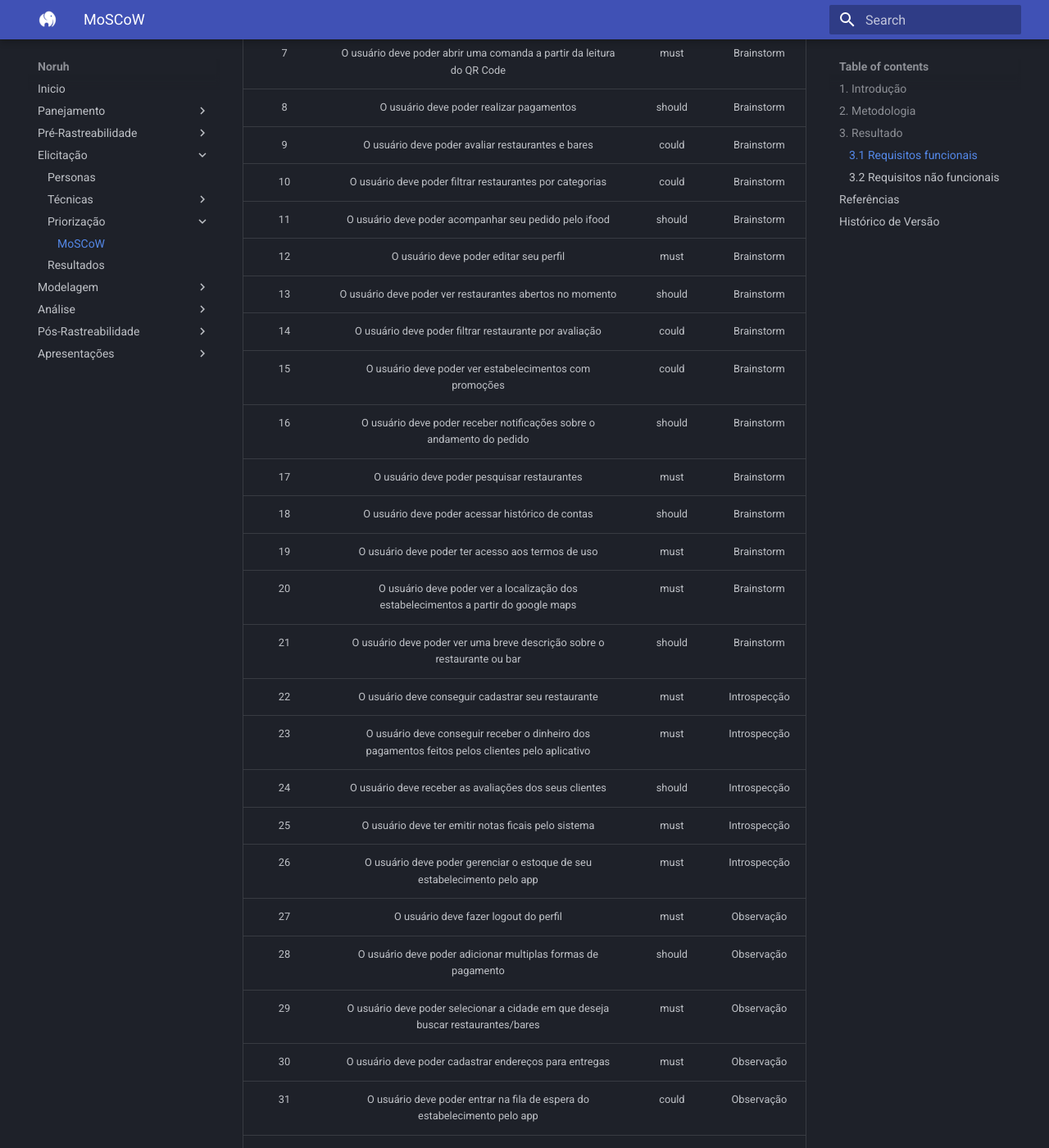
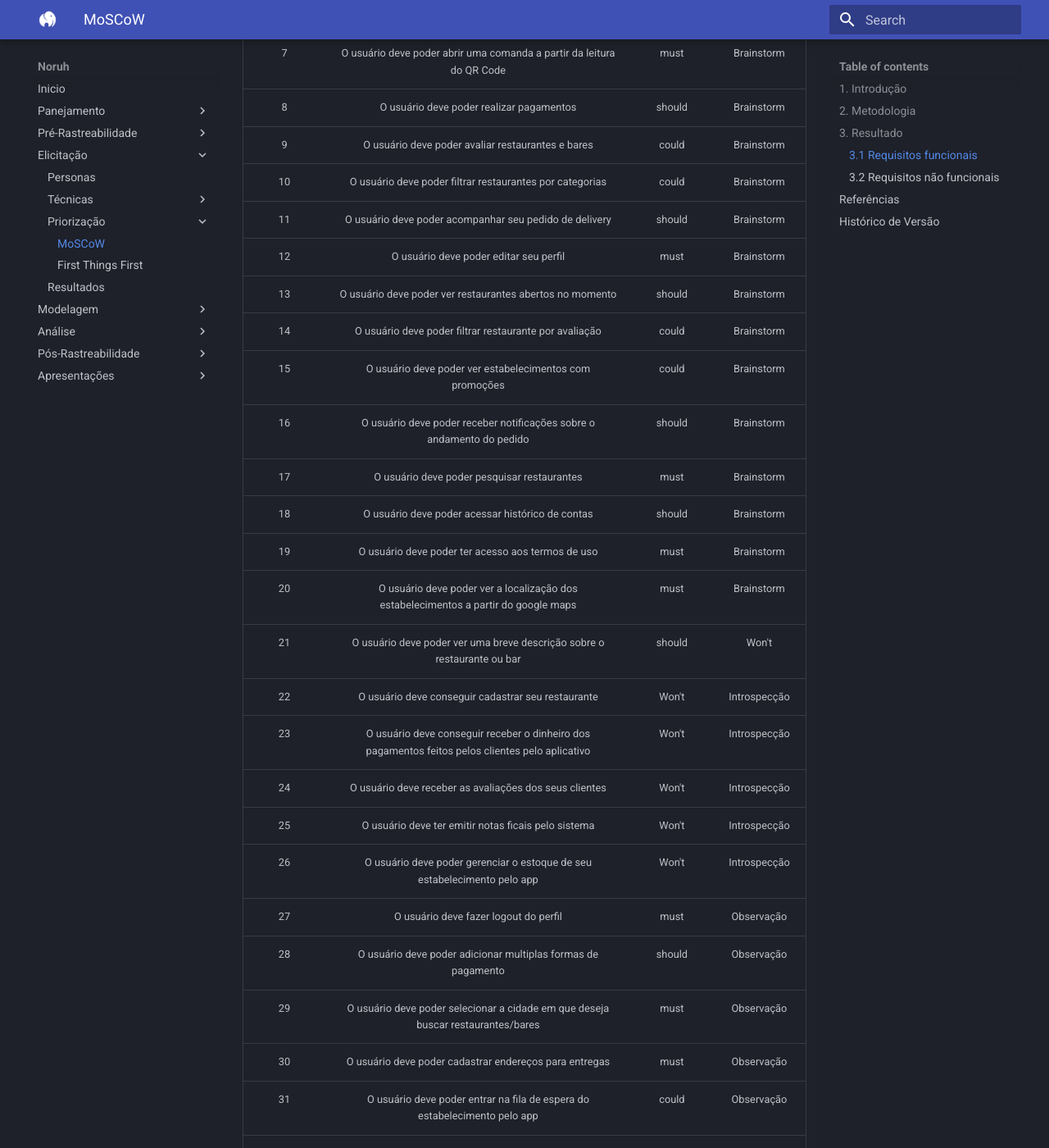
Before and after one commit to Thiab394/2022.1-Noruh, an MkDocs documentation site: the page built from docs/elicitacao/priorizacao/moscow.md, in a window 1280 px wide and 1400 px high, scrolled down 1102 px. Shown: the whole window at 82% size. Built offline with MkDocs 1.6.1 and Material for MkDocs 9.7.7, drawn with Linux system fonts in a browser that asks for light colours.

Commit message:
Adiciona first things first

```diff
--- a/docs/elicitacao/priorizacao/moscow.md
+++ b/docs/elicitacao/priorizacao/moscow.md
@@ -26,7 +26,7 @@
 | 8    | O usuário deve poder realizar pagamentos                           |   should    |   Brainstorm|
 | 9    | O usuário deve poder avaliar restaurantes e bares                |  could    |  Brainstorm|
 | 10   | O usuário deve poder filtrar restaurantes por categorias       | could | Brainstorm|
-| 11   | O usuário deve poder acompanhar seu pedido pelo ifood        | should|   Brainstorm|
+| 11   | O usuário deve poder acompanhar seu pedido de delivery        | should|   Brainstorm|
 | 12   | O usuário deve poder editar seu perfil        | must |  Brainstorm|
 | 13   | O usuário deve poder ver restaurantes abertos no momento         | should| Brainstorm  |
 | 14   | O usuário deve poder filtrar restaurante por avaliação       |could |    Brainstorm|
@@ -36,18 +36,18 @@
 | 18   | O usuário deve poder acessar histórico de contas       |should | Brainstorm|
 | 19   | O usuário deve poder ter acesso aos termos de uso        |must |   Brainstorm|
 | 20   | O usuário deve poder ver a localização dos estabelecimentos a partir do google maps        | must|Brainstorm |
-| 21   | O usuário deve poder ver uma breve descrição sobre o restaurante ou bar         |should |  Brainstorm |
-| 22    | O usuário deve conseguir cadastrar seu restaurante |must |Introspecção |
-| 23    | O usuário deve conseguir receber o dinheiro dos pagamentos feitos pelos clientes pelo aplicativo | must| Introspecção|
-| 24    | O usuário deve receber as avaliações dos seus clientes | should| Introspecção|
-| 25    | O usuário deve ter emitir notas ficais pelo sistema |must | Introspecção|
-| 26    | O usuário deve poder gerenciar o estoque de seu estabelecimento pelo app |must | Introspecção|
+| 21   | O usuário deve poder ver uma breve descrição sobre o restaurante ou bar         |should |  Won't |
+| 22    | O usuário deve conseguir cadastrar seu restaurante |Won't |Introspecção |
+| 23    | O usuário deve conseguir receber o dinheiro dos pagamentos feitos pelos clientes pelo aplicativo | Won't| Introspecção|
+| 24    | O usuário deve receber as avaliações dos seus clientes | Won't| Introspecção|
+| 25    | O usuário deve ter emitir notas ficais pelo sistema |Won't | Introspecção|
+| 26    | O usuário deve poder gerenciar o estoque de seu estabelecimento pelo app |Won't | Introspecção|
 | 27    | O usuário deve fazer logout do perfil |must | Observação|
 | 28    | O usuário deve poder adicionar multiplas formas de pagamento | should| Observação|
 | 29    | O usuário deve poder selecionar a cidade em que deseja buscar restaurantes/bares | must| Observação|
 | 30    | O usuário deve poder cadastrar endereços para entregas| must| Observação|
 | 31    | O usuário deve poder entrar na fila de espera do estabelecimento pelo app|could | Observação|
-| 32    | O usuário deve receber notificações sobre o andamento da fila de espera |won't | Observação|
+| 32    | O usuário deve receber notificações sobre o andamento da fila de espera |could | Observação|
 | 33    | O usuário deve poder ter a opção de parcelar seus pagamentos quando possível | should| Observação|
 | 34    | O usuário deve poder solicitar a conta para o pagamento fora do app |must | Instrospecção |
 
--- a/mkdocs.yml
+++ b/mkdocs.yml
@@ -16,6 +16,7 @@
             - 'Questionário': './elicitacao/tecnicas/questionario.md'
         - Priorização:
             - 'MoSCoW': './elicitacao/priorizacao/moscow.md'
+            - 'First Things First': './elicitacao/priorizacao/firstThingsFirst.md'
         - 'Resultados': './elicitacao/resultados.md'
     - Modelagem:
         - 'Especificação Suplementar': './modelagem/especificacao.md'
```
Also changed, not shown: docs/elicitacao/priorizacao/firstThingsFirst.md (added, +77 -0 lines), docs/elicitacao/tecnicas/brainstorm.md (+1 -1 lines), docs/assets/formula_first_things_first.png (added).
